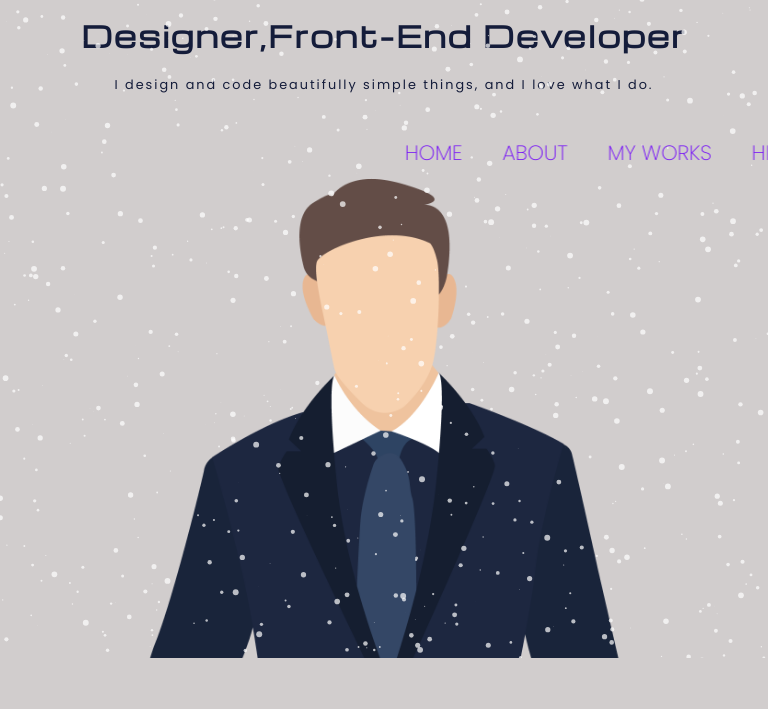
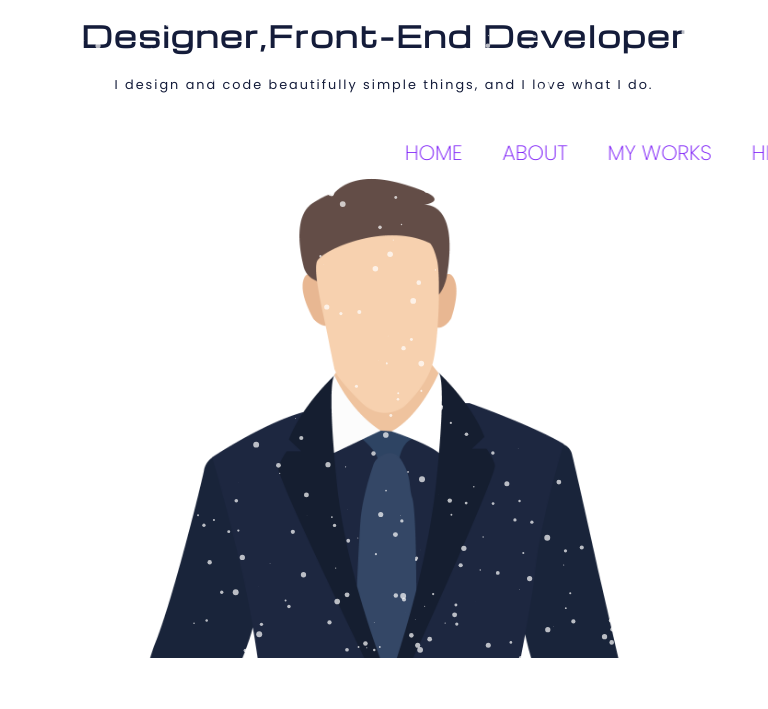
Before and after one commit to DilrukR/My-protfolio, a plain HTML site: page index.html in a window 768 px wide. Shown: the part 142-851 px from the top of the page. Drawn offline with nearby package versions, Linux system fonts and the light colour scheme.

Commit message:
secon commit

```diff
--- a/index.html
+++ b/index.html
@@ -252,6 +252,7 @@
         </p>
       </footer>
     </div>
+    m
     <script src="./script.js"></script>
     <script
       type="module"
--- a/style.scss
+++ b/style.scss
@@ -35,7 +35,6 @@ $font-discription: anton, sans-serif;
   body {
     overflow-x: hidden;
     overflow-wrap: hidden;
-    background: #ada6a68f;
   }
 
   header {
@@ -124,9 +123,6 @@ $font-discription: anton, sans-serif;
 // header for desktop view
 
 @media screen and (min-width: 768px) {
-  body {
-    background: #ada6a68f;
-  }
   header {
     height: 100px;
     width: 100vw;
```
Also changed, not shown: css/style.css, 2 other files.
